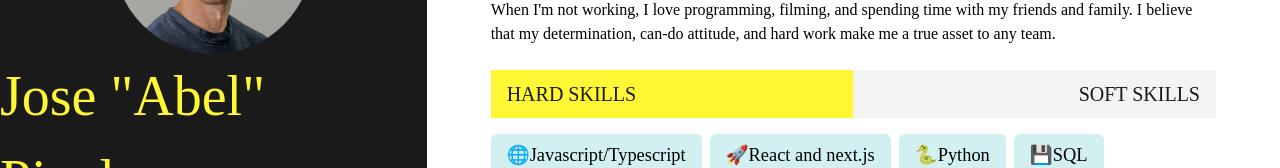
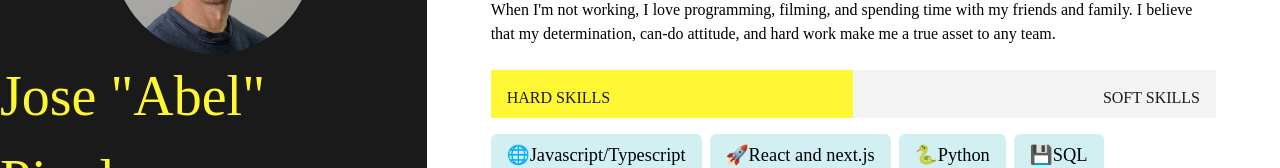
Before and after one commit to JAbelP/Portfolio, a Next.js app: page / in a window 1280 px wide. Shown: the part 232-400 px from the top of the page. Built offline with nearby package versions, Linux system fonts and the light colour scheme.

Commit message:
Hard Skills Fit now

```diff
--- a/app/component/skills.jsx
+++ b/app/component/skills.jsx
@@ -12,14 +12,14 @@ const Skills = ({data}) => {
     const setTabsAlignment = (tab) => tab === 'hard' ?
     'text-left' :'text-right';
     const tabs =(
-        <div className='flex '>
+        <div className='flex'>
             {['hard','soft'].map( (el) =>
                 <button key ={el}
                         type='button'
                         className={`btn ${setBg(el)} ${setTabsAlignment(el)}`}
                         onClick={ () => setActiveTab(el)}
                 >
-                    {el} Skills
+                    <p className='h-4'>{el} Skills</p>
                 </button>
         )}
         </div>)
```
